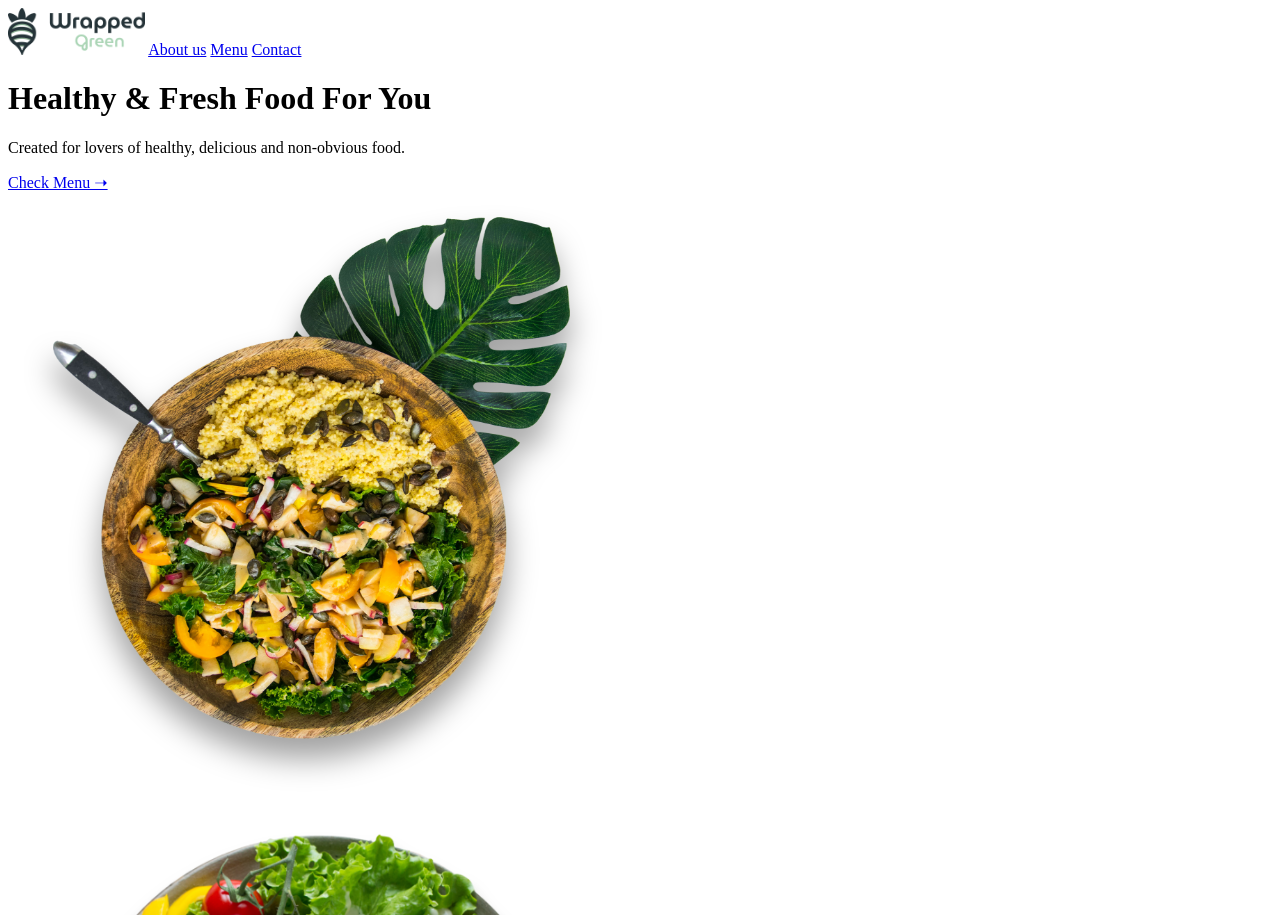
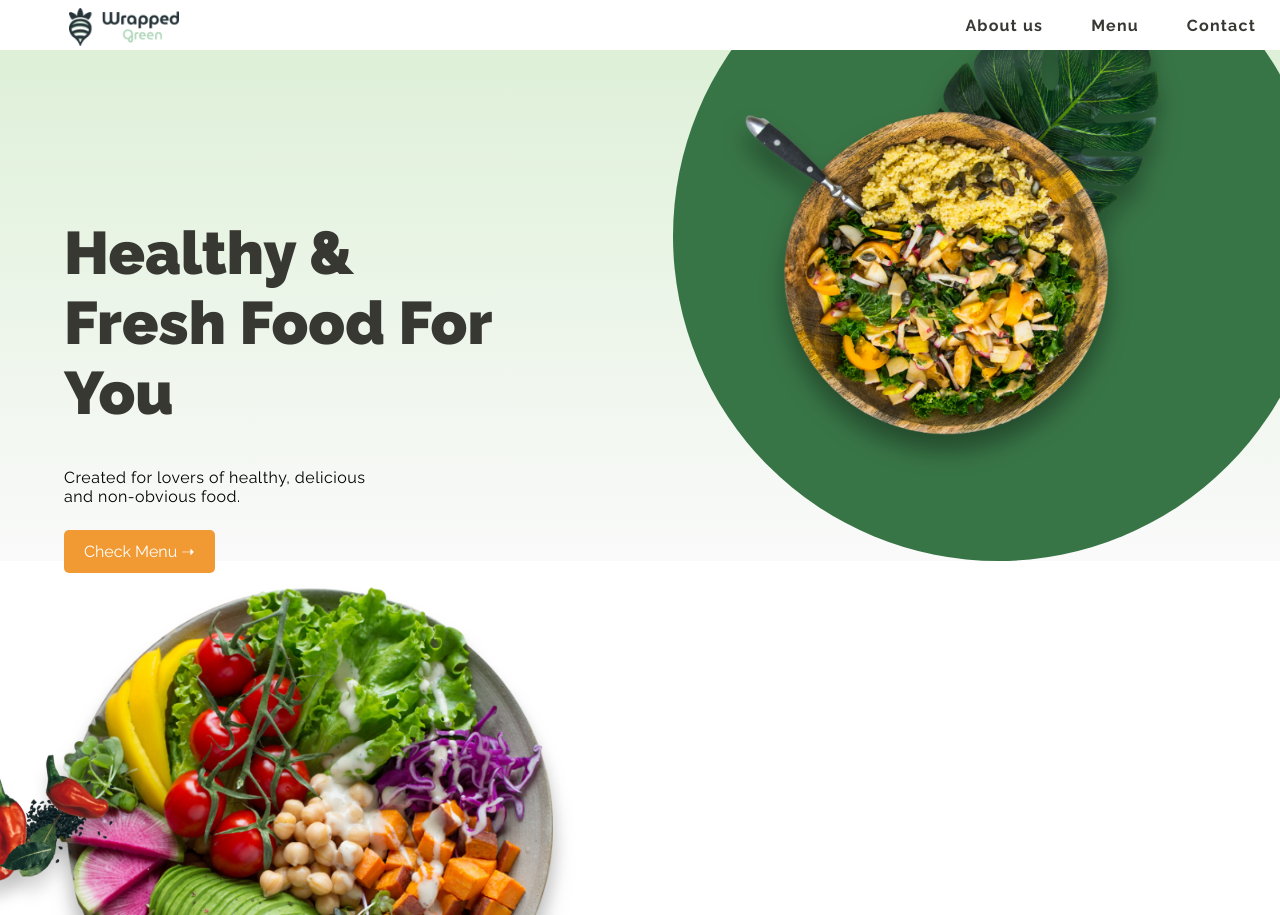
Before and after one commit to abdzr/wrapped-green, a plain HTML site: page index.html in a window 1280 px wide. Shown: the top 915 px of the page. Drawn offline with Linux system fonts and the light colour scheme.

Commit message:
Header and top section done CSS

```diff
--- a/index.html
+++ b/index.html
@@ -5,23 +5,32 @@
     <meta charset="UTF-8">
     <meta name="viewport" content="width=device-width, initial-scale=1.0">
     <title>Wrapped Green</title>
+    <link rel="stylesheet" href="./styles.css">
 </head>
 
 <body>
     <header class="header-container">
         <div class="navbar">
+            <div class="navbar-img-container">
                 <img src="./images/wrapped_green_logo.png" alt="">
+            </div>
+            <div class="navbar-btns">
                 <a href="#" class="navbar-btn">About us</a>
                 <a href="#" class="navbar-btn">Menu</a>
                 <a href="#" class="navbar-btn">Contact</a>
             </div>
+        </div>
         <div class="top-section">
+            <div class="top-section-content">
                 <h1>Healthy & Fresh Food For You</h1>
                 <p>Created for lovers of healthy, delicious and non-obvious food.</p>
                 <a href="#" class="top-section-btn">Check Menu ➝</a>
-            <div class="top-section-bg-picture"></div>
+                <img src="./images/background_picture2.png" alt="">
+            </div>
+            <div class="top-section-img-container">
                 <div class="top-section-ellipse">
-                <img class="top-section-img" src="./images/background+pict.png" alt="">
+                </div>
+                <img class="top-section-img" src="./images/background+pict.png" alt="" />
             </div>
         </div>
     </header>
--- a/styles.css
+++ b/styles.css
@@ -0,0 +1,108 @@
+@import url('https://fonts.googleapis.com/css2?family=Raleway:wght@400;500;700;900&display=swap');
+
+* {
+    box-sizing: border-box;
+    font-family: 'Raleway', sans-serif;
+}
+
+body {
+    margin: 0;
+}
+
+/* navbar */
+
+.navbar {
+    display: flex;
+    justify-content: space-between;
+    padding-top: 0.5rem;
+    padding-left: 2rem;
+    z-index: 999;
+}
+
+.navbar-img-container {
+    padding-left: 3%;
+}
+
+.navbar-img-container>img {
+    width: 80%;
+}
+
+.navbar-btns {
+    display: flex;
+}
+
+.navbar-btn {
+    padding: 0.5rem 1.5rem;
+    text-decoration: none;
+    letter-spacing: 1.2px;
+    font-weight: bold;
+    color: #383833;
+}
+
+/* top section */
+
+.top-section {
+    background: linear-gradient(180deg, #DEF0D8, #fafafa);
+    display: flex;
+    justify-content: space-between;
+}
+
+.top-section-content {
+    padding-top: 10%;
+    padding-left: 5%;
+    width: 40%;
+}
+
+.top-section-content>h1 {
+    font-size: 60px;
+    color: #383833;
+    font-weight: 800;
+}
+
+.top-section-content>p {
+    letter-spacing: 0.5px;
+    padding-bottom: 1.25rem;
+    width: 70%;
+}
+
+.top-section-content>a {
+    text-decoration: none;
+    color: #ffffff;
+    border-radius: 5px;
+    background-color: #f19a33;
+    padding: 0.75rem 1.25rem;
+}
+
+.top-section-content>img {
+    width: 12%;
+    position: absolute;
+    left: -2rem;
+    bottom: -7rem;
+}
+
+.top-section-img-container {
+    display: flex;
+    justify-content: center;
+    align-items: center;
+    position: relative;
+    overflow: hidden;
+}
+
+.top-section-img {
+    position: relative;
+    width: 80%;
+    transform: translate(-5%, -13%);
+}
+
+.top-section-ellipse {
+    background-color: #387546;
+    border-radius: 50%;
+    /* border-top-left-radius: 70%;
+    border-bottom-left-radius: 70%;
+    border-bottom-right-radius: 70%; */
+    position: absolute;
+    width: 650px;
+    height: 650px;
+    bottom: 0;
+    left: 0;
+}
```
Lines whose indentation alone changed are shown as unchanged.
